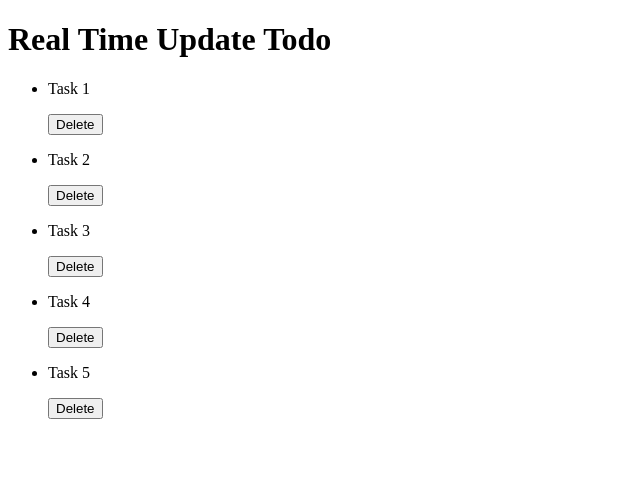
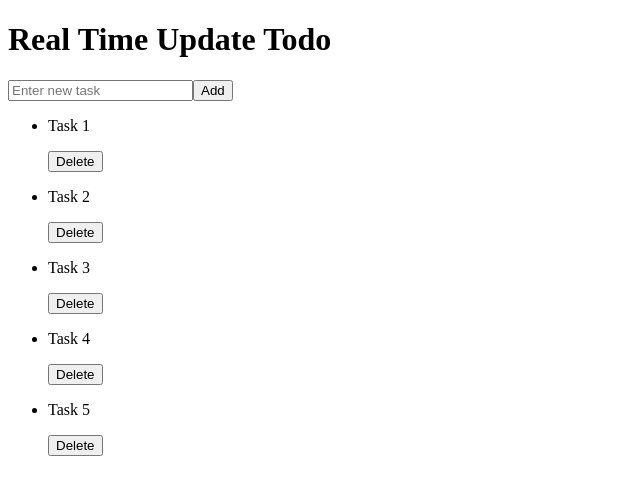
Before and after one commit to jseto/real-time-update-todo, a React app: page / in a window 1280 px wide. Shown: the top 494 px of the page, without its empty margins (0-640 px from the left). Built offline with nearby package versions, Linux system fonts and the light colour scheme.

Commit message:
Adds task

```diff
--- a/src/app.tsx
+++ b/src/app.tsx
@@ -1,11 +1,12 @@
 import * as React from "react";
 
-import { Component } from "react";
+import { Component, ChangeEvent } from "react";
 import { TaskMaster } from "./ui-components/task-master";
 import { Task } from "./models/task";
 
 interface AppState {
 	taskList: Task[];
+	taskName: string;
 }
 
 export class App extends Component<{}, AppState> {
@@ -13,6 +14,7 @@ export class App extends Component<{}, AppState> {
 		super( props );
 
 		this.state = {
+			taskName: '',
 			taskList: [
 				{ id:'1', description: 'Task 1' },
 				{ id:'2', description: 'Task 2' },
@@ -31,12 +33,42 @@ export class App extends Component<{}, AppState> {
 		});
 	}
 
+	addTask() {
+		this.setState( prevState => {
+			return {
+				taskList: [ ...prevState.taskList, {
+					id: String(Date.now()),
+					description: prevState.taskName
+				}]
+			}
+		});
+	}
+
+	taskNameInputChange( event: ChangeEvent ) {
+		this.setState({
+			taskName: event.target['value']
+		})
+	}
+
   render() {
     return (
-			<TaskMaster
-				list={ this.state.taskList }
-				onDelete={ item =>  this.deleteItem( item ) }
-			/>
+			<div>
+				<input
+					placeholder="Enter new task"
+					value={ this.state.taskName }
+					onChange={ event => this.taskNameInputChange( event ) }
+				/>
+
+				<button
+					onClick={ () => this.addTask() }>
+						Add
+				</button>
+
+				<TaskMaster
+					list={ this.state.taskList }
+					onDelete={ item =>  this.deleteItem( item ) }
+				/>
+			</div>
 		)
   }
 
```
Also changed, not shown: 1 other file (tests, documents, lock files or other folders).
